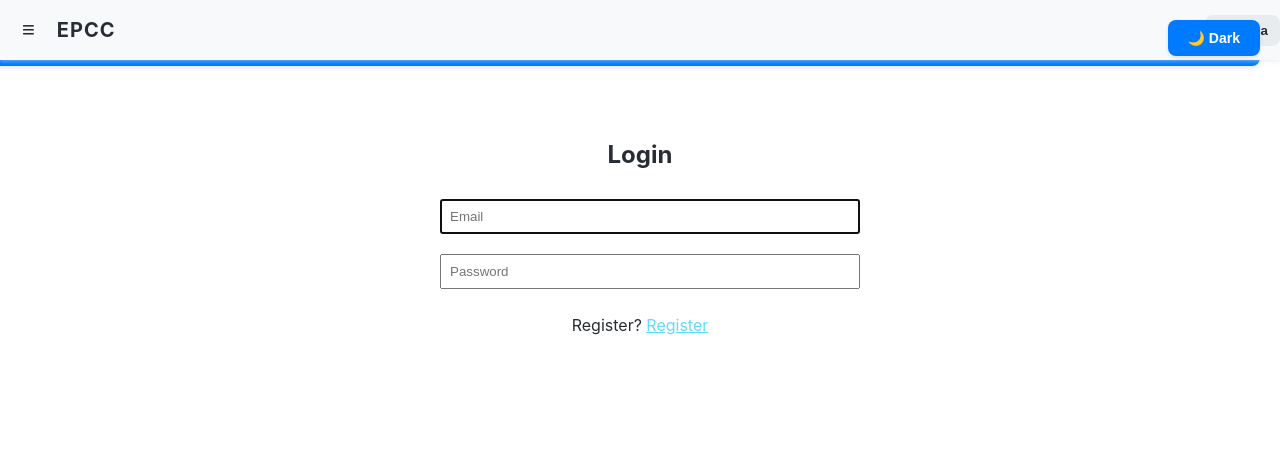
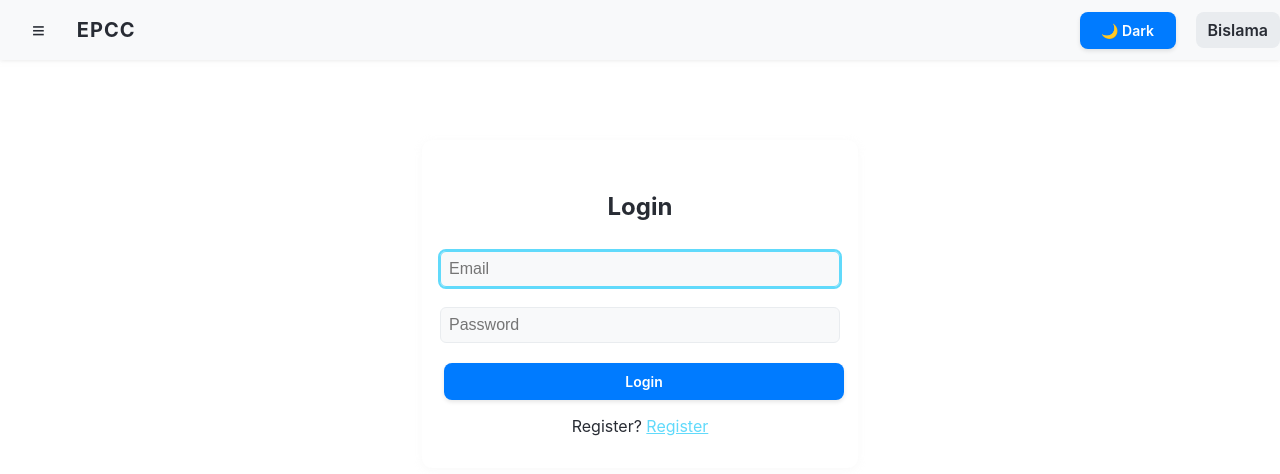
Before and after one commit to DarssiniRamesh/e-policecert-suite-118001-118011, a React (Create React App) app in the folder epcc_frontend/: page /login in a window 1280 px wide. Shown: the top 474 px of the page. Built offline with nearby package versions, Linux system fonts and the light colour scheme; no server answers.

Commit message:
CheckPoint

```diff
--- a/epcc_frontend/src/App.css
+++ b/epcc_frontend/src/App.css
@@ -59,9 +59,7 @@
 }
 
 .theme-toggle {
-  position: absolute;
-  top: 20px;
-  right: 20px;
+  /* Remove absolute placement for button used inline */
   background-color: var(--button-bg);
   color: var(--button-text);
   border: none;
@@ -72,16 +70,81 @@
   cursor: pointer;
   transition: all 0.3s ease;
   box-shadow: 0 2px 4px rgba(0, 0, 0, 0.1);
+  margin: 0 4px;
+  min-width: 96px;
+  display: inline-block;
 }
 
-.theme-toggle:hover {
+.theme-toggle:hover,
+.theme-toggle:focus-visible {
   transform: translateY(-2px);
   box-shadow: 0 4px 8px rgba(0, 0, 0, 0.15);
-  opacity: 0.9;
+  opacity: 0.95;
 }
 
 .theme-toggle:active {
   transform: translateY(0);
+}
+
+button,
+input[type="submit"],
+input[type="button"] {
+  font-family: inherit;
+  font-size: 1rem;
+  border-radius: 0.5em;
+  border: 1px solid var(--border-color);
+  padding: 8px 16px;
+  background: var(--button-bg);
+  color: var(--button-text);
+  transition: background .2s, color .2s, box-shadow .2s;
+  cursor: pointer;
+}
+
+button[disabled],
+input[disabled] {
+  opacity: 0.6;
+  cursor: not-allowed;
+}
+
+/* Forms and containers */
+.container {
+  background: var(--bg-primary);
+  border-radius: 10px;
+  box-shadow: 0 2px 8px #dedede30;
+  padding: 32px 18px;
+  margin: 24px auto;
+  max-width: 650px;
+}
+
+input, select, textarea {
+  border: 1px solid var(--border-color);
+  border-radius: 6px;
+  padding: 10px;
+  font-size: 1rem;
+  box-sizing: border-box;
+  width: 100%;
+  margin: 7px 0 16px 0;
+  background: var(--bg-secondary);
+  color: var(--text-primary);
+}
+
+input:focus, select:focus, textarea:focus {
+  outline: 2px solid var(--text-secondary);
+  border-color: var(--text-secondary);
+}
+
+/* Responsive design for mobile */
+@media (max-width: 768px) {
+  .theme-toggle {
+    padding: 8px 12px;
+    font-size: 12px;
+    min-width: unset;
+  }
+
+  .container {
+    padding: 10vw 3vw;
+    max-width: 97vw;
+  }
 }
 
 @keyframes App-logo-spin {
--- a/epcc_frontend/src/api.js
+++ b/epcc_frontend/src/api.js
@@ -1,4 +1,4 @@
-const API_BASE = process.env.REACT_APP_EPCC_BACKEND_URL || "http://localhost:3001";
+const API_BASE = "https://vscode-internal-74-beta.beta01.cloud.kavia.ai:3001";
 
 // PUBLIC_INTERFACE
 export async function apiRequest(path, method = "GET", data = null, token = null, files = null) {
```
Also changed, not shown: 1 other file (tests, documents, lock files or other folders).
